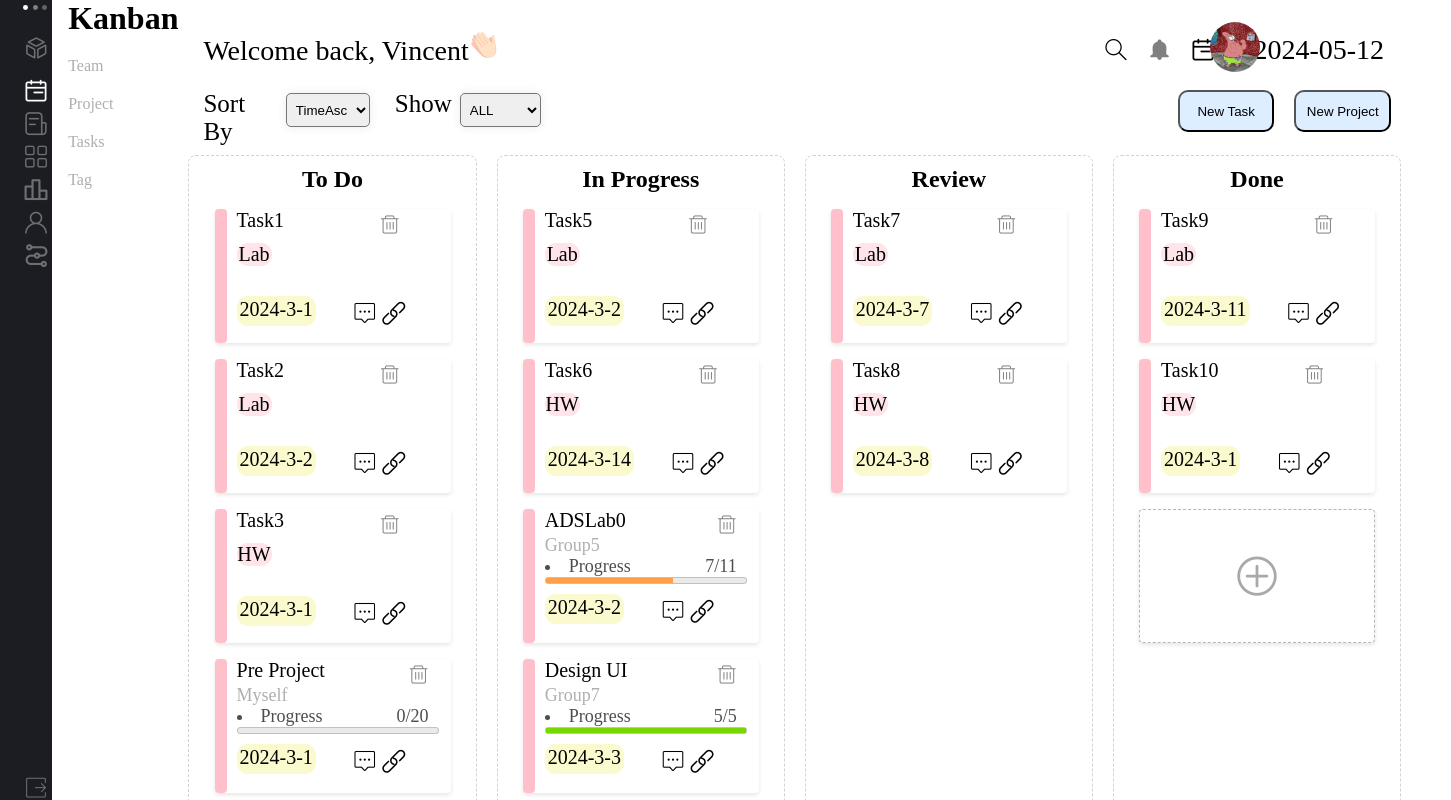
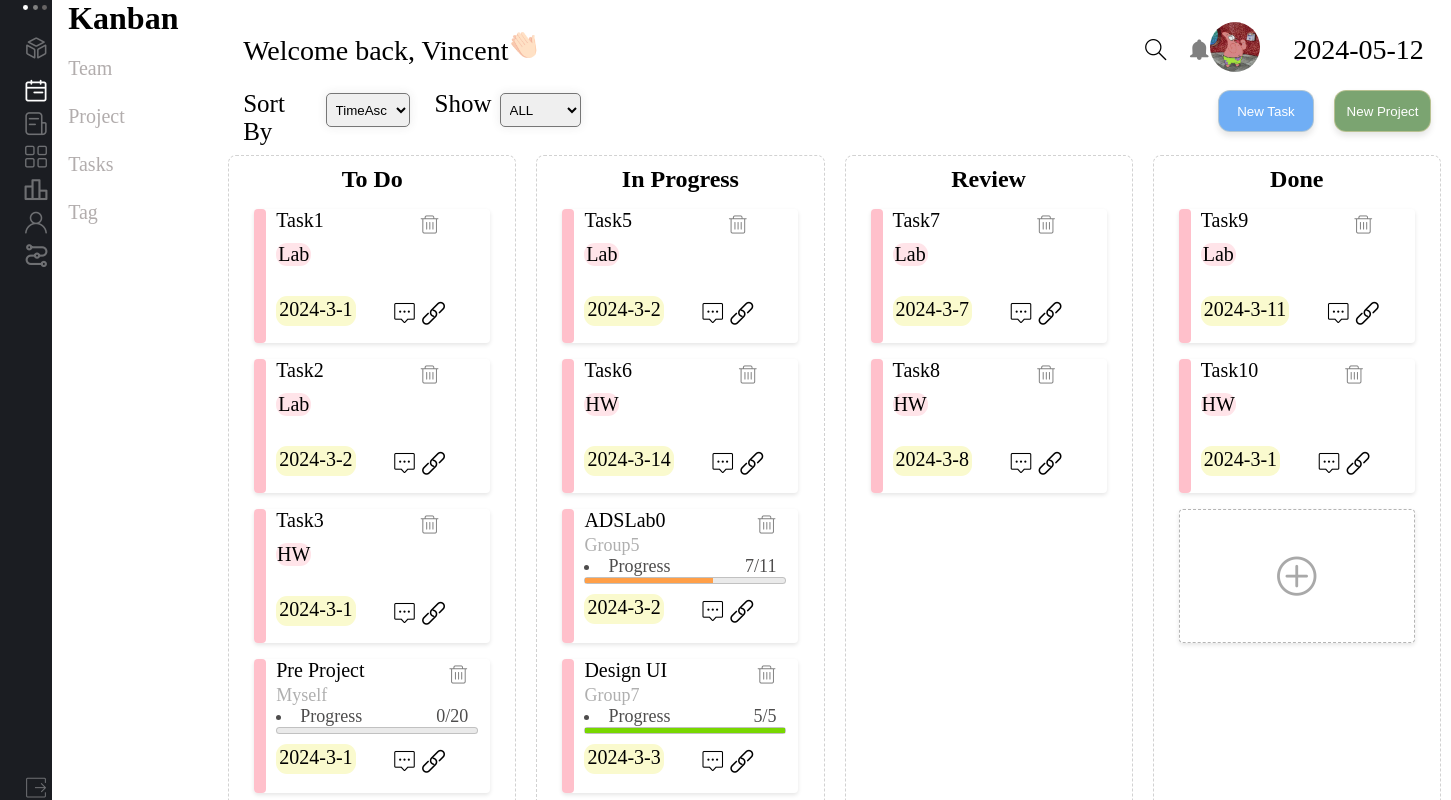
Before and after one commit to tinaaaaa42/PalWorkers, a React (Create React App) app in the folder frontend/: page / in a window 1280 px wide. Shown: the top 800 px of the page, 1451 px wide, since content can reach past the window. Built offline with nearby package versions, Linux system fonts and the light colour scheme.

Commit message:
detaildiaplay

```diff
--- a/frontend/src/CSS/app.css
+++ b/frontend/src/CSS/app.css
@@ -118,35 +118,47 @@
     transition: max-height 0.8s ease;
 }
 .Seconddir .expanded{
-    max-height: 200px;
+    max-height: 300px;
 }
 .Seconddir .collapsed{
     max-height: 0;
 }
-.Seconddir .kanban,.Seconddir .week,.Seconddir .project{
+.Seconddir .kanban,.Seconddir .week,.Seconddir .project,.Seconddir .day{
     padding-left: 16px;
 }
 .Seconddir .title{
     padding-left: 16px;
     margin-top: 20px;
     cursor: pointer;
+    font-size: 20px;
+    margin-bottom: 5px;
 }
 .Seconddir .title.active{
     color: rgb(178, 173, 173);
 }
 .Seconddir .content{
-    padding-left: 24px;
+    height: 28px;
+    font-size: 20px;
+    margin-left: 22px;
+    padding-left: 4px;
+    border-radius: 10px;
+    margin-bottom: 5px;
+    text-align: center;
+    width: 140px;
+    background-color: #cccccc31;
+    box-shadow: 0px 0px 2px rgba(62, 62, 62, 0.1);
 }
 .Seconddir .Projecttitle{
     display: flex;
     justify-content: space-between;
     box-sizing: border-box;
 }
-.Seconddir .Projecttitle button{
-    width: 50px;
-    height: 24px;
-    /* border: none; */
-    margin-top: 12px;
+
+.Seconddir .back img{
+    height: 20px;
+    width: 20px;
+    padding-top: 9px;
+    cursor: pointer;
 }
 .App .container .mainpart{
     display: flex;
@@ -178,7 +190,20 @@
     margin-right: 20px;
     width: 100px;
     height: 42px;
-    background-color:rgba(30, 143, 255, 0.151);
+    color: white;
+    border: 1px solid rgba(245, 222, 179, 0.495);
+    border-radius: 12px;
+    cursor: pointer;
+    box-shadow: 0 4px 6px rgba(0, 0, 0, 0.1);
+}
+.Control .rounded-button:hover {
+    transform: translateY(2px);
+}
+.Control .taskbutton{
+    background-color: #328bf1b1;
+}
+.Control .projectbutton{
+    background-color: rgba(56, 117, 40, 0.658);
 }
 .Kanban,.Projectdetail {
     display: flex;
@@ -324,11 +349,22 @@
     height: 28px;
     width: 500px;
     border-radius: 8px;
-
+    display: flex;
     font-size: 22px;
     text-align: center;
     color: white;
+    box-sizing: border-box;
+    align-items: center;
+    justify-content: center;
+    position: relative;
 }
+.Quadrant .colorbar .icon-jiahao {
+    position: absolute;
+    font-size: 23px;
+    right: 5px;
+    cursor: pointer;
+}
+
 .Weekcard {
     height: 70px;
     width: 180px;
@@ -339,7 +375,6 @@
     box-sizing: border-box;
     cursor: pointer;
     background-color: rgba(251, 241, 223, 0.084);
-
 
 }
 .Weekcard .colorandcontent{
--- a/frontend/src/Page/Kanbanpage.js
+++ b/frontend/src/Page/Kanbanpage.js
@@ -3,14 +3,20 @@ import Seconddir from "../component/seconddir";
 import Header from "../component/header";
 import Control from "../component/control";
 import Kanban from "../component/Kanban";
+import ModalContext from '../context/ModalContext';
+import React, { useContext } from 'react';
 function Kanbanpage(){
+    const { openModal ,isModalOpen} = useContext(ModalContext);
+    const handleClick = () => {
+        openModal(0,"kanban","new");
+    };
     return (<>
     <div className="container">
         <Navleft></Navleft>
         <Seconddir></Seconddir>
         <div className="mainpart">
         <Header></Header>
-        <Control></Control>
+        <Control taskhandler={handleClick}></Control>
         <Kanban></Kanban>
         </div>
     </div>
--- a/frontend/src/component/Kanban.js
+++ b/frontend/src/component/Kanban.js
@@ -14,7 +14,7 @@ function Kanban(){
         <div class="column">
             <h2>To Do</h2>
             {TodoTasks.map((task) => (
-                <Taskcard key={task.id} title={task.title} tag={task.tag} date={task.date} />
+                <Taskcard key={task.id} title={task.title} tag={task.tag} date={task.date} id={task.id}/>
             ))}
             {todoProjects.map((project) => (
                 <Projectcard key={project.id} project={project} />
@@ -23,7 +23,7 @@ function Kanban(){
         <div class="column">
             <h2>In Progress</h2>
             {InprogressTasks.map((task) => (
-                <Taskcard key={task.id} title={task.title} tag={task.tag} date={task.date} />
+                <Taskcard key={task.id} title={task.title} tag={task.tag} date={task.date} id={task.id}/>
             ))}
             {InprogressProjects.map((project) => (
                 <Projectcard key={project.id} project={project} />
@@ -32,13 +32,13 @@ function Kanban(){
             <div class="column">
             <h2>Review</h2>
             {ReviewTasks.map((task) => (
-                <Taskcard key={task.id} title={task.title} tag={task.tag} date={task.date} />
+                <Taskcard key={task.id} title={task.title} tag={task.tag} date={task.date} id={task.id}/>
             ))}
         </div>
         <div class="column">
             <h2>Done</h2>
             {DownTasks.map((task) => (
-                <Taskcard key={task.id} title={task.title} tag={task.tag} date={task.date} />
+                <Taskcard key={task.id} title={task.title} tag={task.tag} date={task.date} id={task.id}/>
             ))}
             <a href=""><div class="card empty"><div className="add iconfont icon-jiahao"></div></div></a>
         </div>
--- a/frontend/src/component/ModalComponent.js
+++ b/frontend/src/component/ModalComponent.js
@@ -158,7 +158,7 @@ React.useEffect(() => {
             }break;
             }
       case "kanban":{
-      console.log(key)
+      //console.log(key)
        if(message=== 'new') {
                    setState(prevState => ({
                      ...prevState,
--- a/frontend/src/component/control.js
+++ b/frontend/src/component/control.js
@@ -1,5 +1,5 @@
 import { Tag } from "../Data/data";
-function Control(){
+function Control({taskhandler}){
     return (
         <div className="Control">
             <div className="title">Sort By</div>
@@ -13,8 +13,8 @@ function Control(){
                 {Tag.map(tag=>(<option value={`${tag.name}`} key={tag.name}>{tag.name}</option>))}
             </select>
             <div className="placeholder"></div>
-            <button class="rounded-button">New Task</button>
-            <button class="rounded-button">New Project</button>
+            <button class="rounded-button taskbutton" onClick={taskhandler}>New Task</button>
+            <button class="rounded-button projectbutton">New Project</button>
         </div>
     );
 }
--- a/frontend/src/component/quadrant.js
+++ b/frontend/src/component/quadrant.js
@@ -1,9 +1,12 @@
 import Weekcard from "./weekcard";
 import { WeekTasks } from "../Data/data";
+import ModalContext from '../context/ModalContext';
+import {useContext } from 'react';
+import "../iconfont3/iconfont.css"
 function Quadrant({ quadrant }){
     let color = '';
     let content = '';
-
+    const { openModal ,isModalOpen} = useContext(ModalContext);
     if (quadrant === 1) {
         color = 'rgba(255, 0, 0, 0.416)';
         content = '重要且紧急';
@@ -32,12 +35,12 @@ function Quadrant({ quadrant }){
 
     const colorStyle = {
         backgroundColor: color,
-      };
+    };
     return (<div className="Quadrant">
         <div className="quadrantcard">
-            <div className="colorbar" style={colorStyle}>{content}</div>
+            <div className="colorbar" style={colorStyle}><div>{content}</div><div className="iconfont icon-jiahao" onClick={()=>openModal(0,"week","new")}></div></div>
             {tasks.map(task => (
-            <Weekcard key={task.id} title={task.title} tag={task.tag} />
+            <Weekcard key={task.id} title={task.title} tag={task.tag} id={task.id}/>
             ))}
         </div>
     </div>);
--- a/frontend/src/component/seconddir.js
+++ b/frontend/src/component/seconddir.js
@@ -36,8 +36,10 @@ function Seconddir(){
     const renderTitle = () => {
         if(location.pathname.startsWith('/project')){
             return <>
-            <div className='Projecttitle'><h1 className='project'>Project</h1>
-            <button onClick={() => navigate('/')}>back</button></div>
+            <div className='Projecttitle'>
+                <h1 className='project'>Project</h1>
+                <div className='back' onClick={() => navigate('/')}><img src={process.env.PUBLIC_URL + "/back.png"}  alt="" ></img></div>
+            </div>
             </>;
         }
         switch (location.pathname) {
--- a/frontend/src/component/taskcard.js
+++ b/frontend/src/component/taskcard.js
@@ -1,9 +1,10 @@
 import ModalContext from '../context/ModalContext';
 import React, { useState,useContext } from 'react';
 function Taskcard(props){
-    const { key,title, tag, date } = props;
+    const { id,title, tag, date } = props;
     const { openModal ,isModalOpen} = useContext(ModalContext);
-    return (<div className="Taskcard" onClick={()=>openModal(key,"kanban","detail")}>
+
+    return (<div className="Taskcard" onClick={()=>openModal(id,"kanban","detail")}>
         <div class="card" >
             <div className="colorbar" style={{color:`blue`}}></div>
             <div>
--- a/frontend/src/component/weekcard.js
+++ b/frontend/src/component/weekcard.js
@@ -1,12 +1,16 @@
 import React, { useState } from 'react';
+import ModalContext from '../context/ModalContext';
+import {useContext } from 'react';
 function Weekcard(props){
-    const {title,tag}=props;
+    const {id,title,tag}=props;
     const [isDel, setIsDel] = useState(false);
-    const handleClick = () => {
+    const { openModal ,isModalOpen} = useContext(ModalContext);
+    const handleClick = (event) => {
+        event.stopPropagation();
         let myseitch=1-isDel;
         setIsDel(myseitch);
       };
-    return (<div className="Weekcard">
+    return (<div className="Weekcard" onClick={()=>openModal(id,"week","detail")}>
         <div className="colorandcontent">
             <div className="colorbar" style={{color:`blue`}}></div>
             <div className={`detail ${isDel ? 'Isdelete' : ''}`}>
```
Also changed, not shown: frontend/public/back.png (added).
